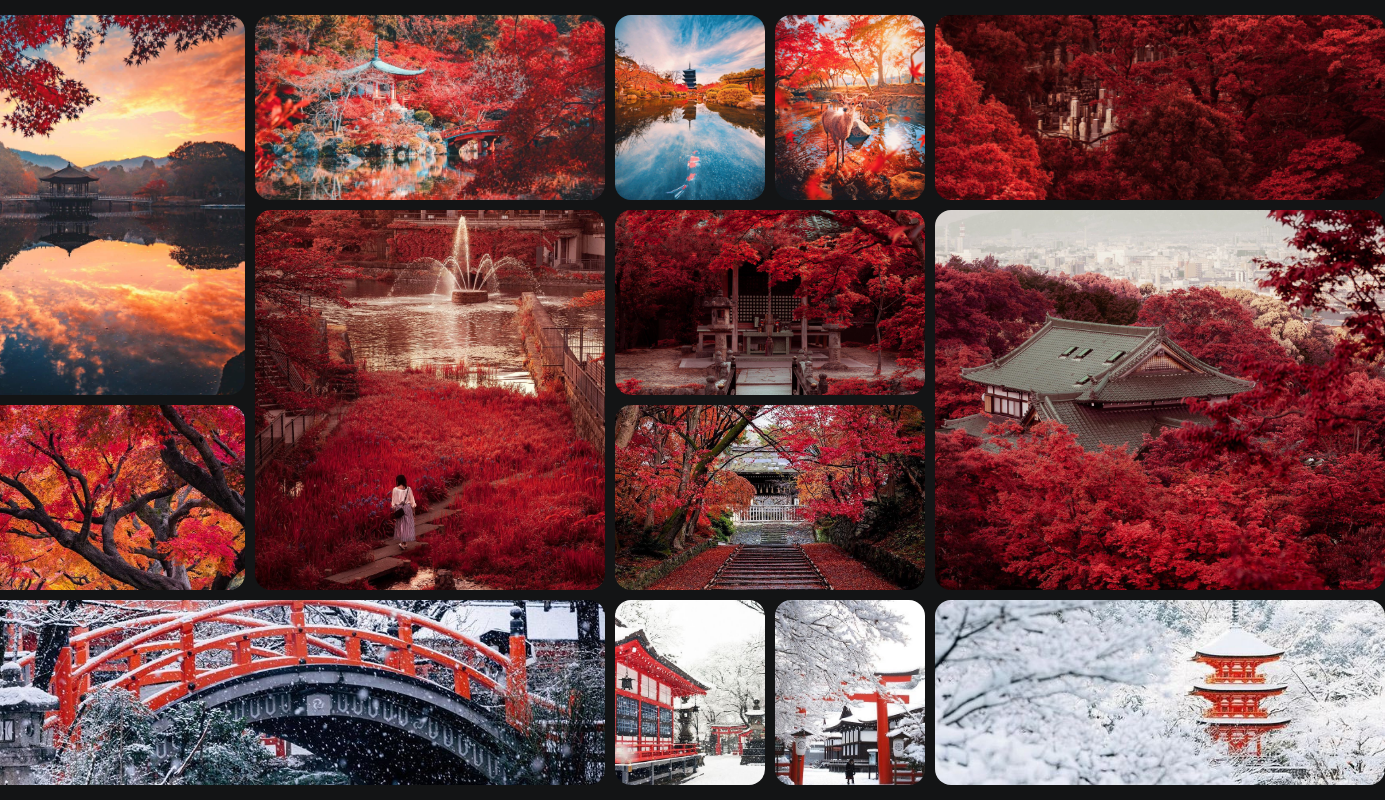
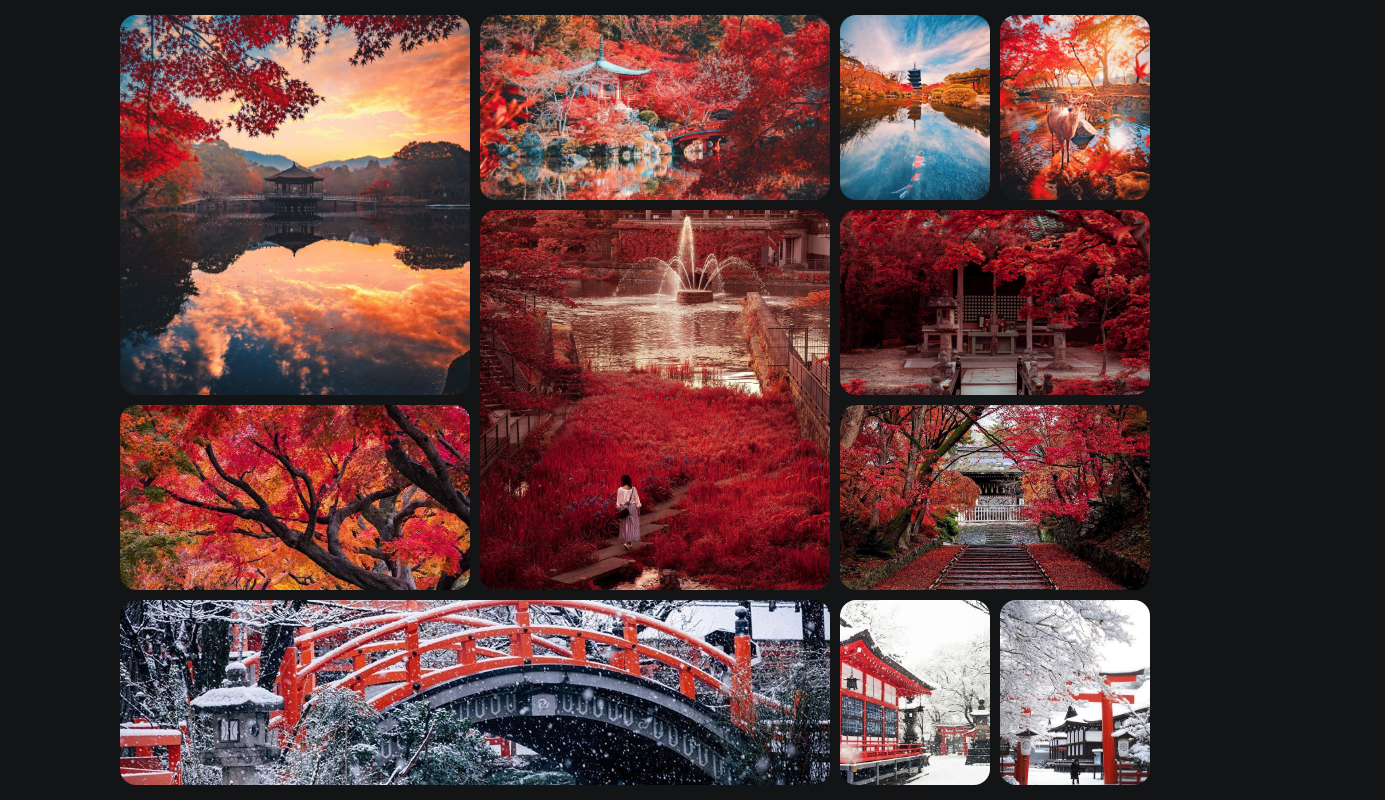
Before and after one commit to BrianCuellarGG/clase30gridcafe, a plain HTML site: page index.html in a window 1280 px wide. Shown: the whole page, 1385 px wide, since content can reach past the window. Drawn offline with Linux system fonts and the light colour scheme.

Commit message:
Menos columnas

```diff
--- a/styles.css
+++ b/styles.css
@@ -13,7 +13,7 @@ body {
   height: 100vh;
   padding: 15px;
   display: grid;
-  grid-template-columns: 350px 350px 150px 150px 450px;
+  grid-template-columns: 350px 350px 150px 150px 0px;
   grid-auto-rows: 1fr;
   gap: 10px;
   justify-content: center;
```
